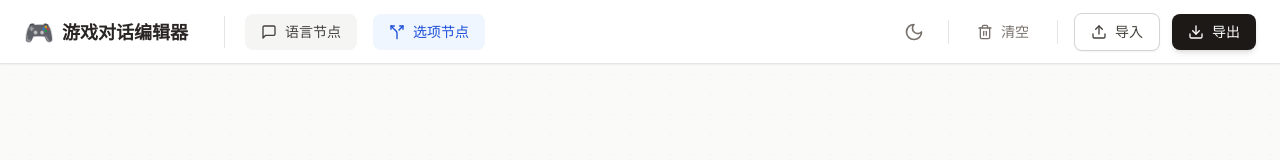
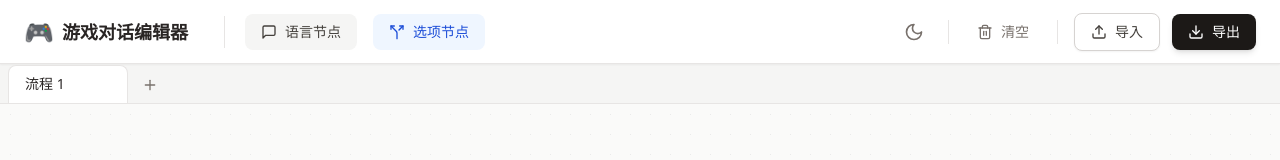
Before and after one commit to MrDaod/DialogueEditor, a React (Vite) app: page / in a window 1280 px wide. Shown: the top 160 px of the page. Built offline with nearby package versions, Linux system fonts and the light colour scheme.

Commit message:
add tab switch

```diff
--- a/src/App.tsx
+++ b/src/App.tsx
@@ -20,17 +20,29 @@ import '@xyflow/react/dist/style.css';
 
 import {DialogueNode, DialogueNodeType} from './nodes/DialogueNode';
 import {ChoiceNode, ChoiceNodeType} from './nodes/ChoiceNode';
-import {Download, Upload, MessageSquare, Split, Trash2, Sun, Moon} from 'lucide-react';
+import {Download, Upload, MessageSquare, Split, Trash2, Sun, Moon, Plus, X} from 'lucide-react';
 
 const nodeTypes: NodeTypes = {
     dialogue: DialogueNode,
     choice: ChoiceNode,
 };
 
+type FlowSheet = {
+    id: string;
+    name: string;
+    nodes: (DialogueNodeType | ChoiceNodeType)[];
+    edges: Edge[];
+};
+
 const initialNodes: (DialogueNodeType | ChoiceNodeType)[] = [];
 const initialEdges: Edge[] = [];
 
 function Flow() {
+    const [sheets, setSheets] = useState<FlowSheet[]>([
+        { id: 'default', name: '流程 1', nodes: initialNodes, edges: initialEdges }
+    ]);
+    const [activeSheetId, setActiveSheetId] = useState('default');
+
     const [nodes, setNodes, onNodesChange] = useNodesState(initialNodes);
     const [edges, setEdges, onEdgesChange] = useEdgesState(initialEdges);
     const {getNodes, getEdges, screenToFlowPosition} = useReactFlow();
@@ -111,11 +123,20 @@ function Flow() {
         [],
     );
 
-    const onPaneContextMenu = useCallback((event: React.MouseEvent) => {
+    const onPaneContextMenu = useCallback((event: React.MouseEvent | MouseEvent) => {
         event.preventDefault();
 
         // Calculate position for the menu
-        const {clientX, clientY} = 'changedTouches' in event ? event.changedTouches[0] : (event as React.MouseEvent);
+        let clientX, clientY;
+
+        if ('changedTouches' in event) {
+            const touch = (event as any).changedTouches[0];
+            clientX = touch.clientX;
+            clientY = touch.clientY;
+        } else {
+            clientX = (event as MouseEvent).clientX;
+            clientY = (event as MouseEvent).clientY;
+        }
 
         setMenu({
             id: 'context-menu',
@@ -279,6 +300,64 @@ function Flow() {
         }
     }
 
+    // Tab Management
+    const switchSheet = (targetId: string) => {
+        if (targetId === activeSheetId) return;
+
+        // Save current state
+        setSheets(prev => prev.map(sheet =>
+            sheet.id === activeSheetId
+                ? { ...sheet, nodes: getNodes() as any, edges: getEdges() }
+                : sheet
+        ));
+
+        // Load new state
+        const targetSheet = sheets.find(s => s.id === targetId);
+        if (targetSheet) {
+            setNodes(targetSheet.nodes);
+            setEdges(targetSheet.edges);
+            setActiveSheetId(targetId);
+        }
+    };
+
+    const createNewSheet = () => {
+        // Save current state first
+        setSheets(prev => prev.map(sheet =>
+            sheet.id === activeSheetId
+                ? { ...sheet, nodes: getNodes() as any, edges: getEdges() }
+                : sheet
+        ));
+
+        const newId = `sheet-${Date.now()}`;
+        const newSheet: FlowSheet = {
+            id: newId,
+            name: `流程 ${sheets.length + 1}`,
+            nodes: [],
+            edges: []
+        };
+        setSheets(prev => [...prev, newSheet]);
+        setNodes([]);
+        setEdges([]);
+        setActiveSheetId(newId);
+    };
+
+    const closeSheet = (e: React.MouseEvent, id: string) => {
+        e.stopPropagation();
+        if (sheets.length <= 1) return;
+
+        if (window.confirm('确定要关闭此页签吗？未保存的内容将丢失。')) {
+            const newSheets = sheets.filter(s => s.id !== id);
+            setSheets(newSheets);
+
+            if (id === activeSheetId) {
+                const lastSheet = newSheets[newSheets.length - 1];
+                setNodes(lastSheet.nodes);
+                setEdges(lastSheet.edges);
+                setActiveSheetId(lastSheet.id);
+            }
+        }
+    };
+
     return (
         <div className="w-screen h-screen flex flex-col font-sans transition-colors bg-white dark:bg-stone-950">
             {/* Toolbar */}
@@ -351,6 +430,40 @@ function Flow() {
                         导出
                     </button>
                 </div>
+            </div>
+
+            {/* Tabs Bar */}
+            <div className="h-10 bg-stone-100 dark:bg-stone-900 flex items-end px-2 gap-1 border-b border-stone-200 dark:border-stone-800 overflow-x-auto scrollbar-hide">
+                {sheets.map(sheet => (
+                    <div
+                        key={sheet.id}
+                        onClick={() => switchSheet(sheet.id)}
+                        className={`
+                            group flex items-center gap-2 px-4 py-2 rounded-t-lg text-sm font-medium cursor-pointer select-none min-w-[120px] max-w-[200px] border-t border-l border-r transition-all relative
+                            ${activeSheetId === sheet.id
+                                ? 'bg-white dark:bg-stone-950 border-stone-200 dark:border-stone-800 text-stone-800 dark:text-stone-100 z-10 mb-[-1px] pb-2.5'
+                                : 'bg-stone-200 dark:bg-stone-800 border-transparent text-stone-500 dark:text-stone-400 hover:bg-stone-50 dark:hover:bg-stone-800'
+                            }
+                        `}
+                    >
+                        <span className="truncate flex-1">{sheet.name}</span>
+                        {sheets.length > 1 && (
+                            <button
+                                onClick={(e) => closeSheet(e, sheet.id)}
+                                className={`p-0.5 rounded-full hover:bg-stone-200 dark:hover:bg-stone-700 opacity-0 group-hover:opacity-100 transition-opacity ${activeSheetId === sheet.id ? 'opacity-100' : ''}`}
+                            >
+                                <X className="w-3 h-3" />
+                            </button>
+                        )}
+                    </div>
+                ))}
+                <button
+                    onClick={createNewSheet}
+                    className="ml-1 p-1.5 text-stone-500 dark:text-stone-400 hover:bg-stone-200 dark:hover:bg-stone-800 rounded-md mb-1"
+                    title="新建流程"
+                >
+                    <Plus className="w-4 h-4" />
+                </button>
             </div>
 
             {/* Editor */}
```
